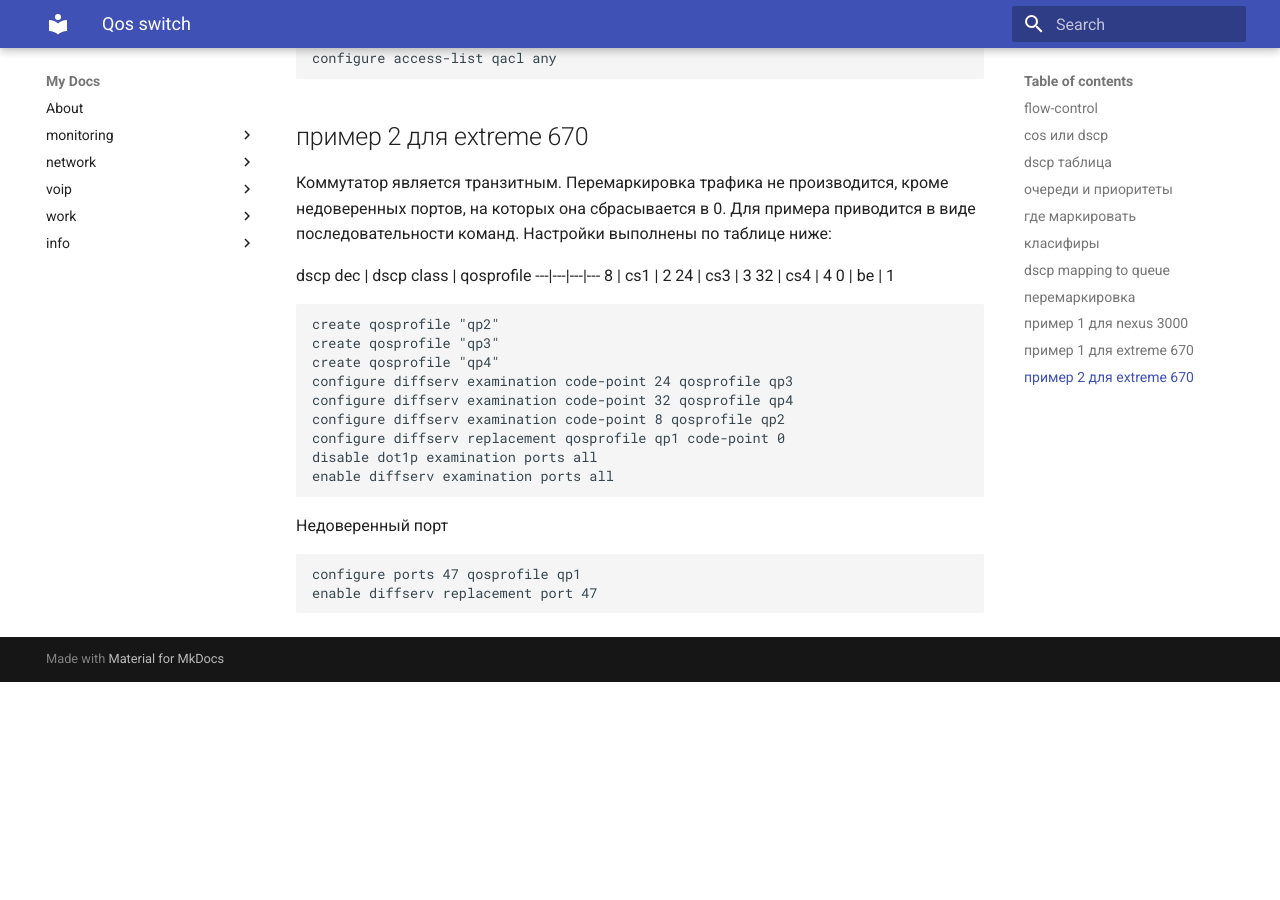
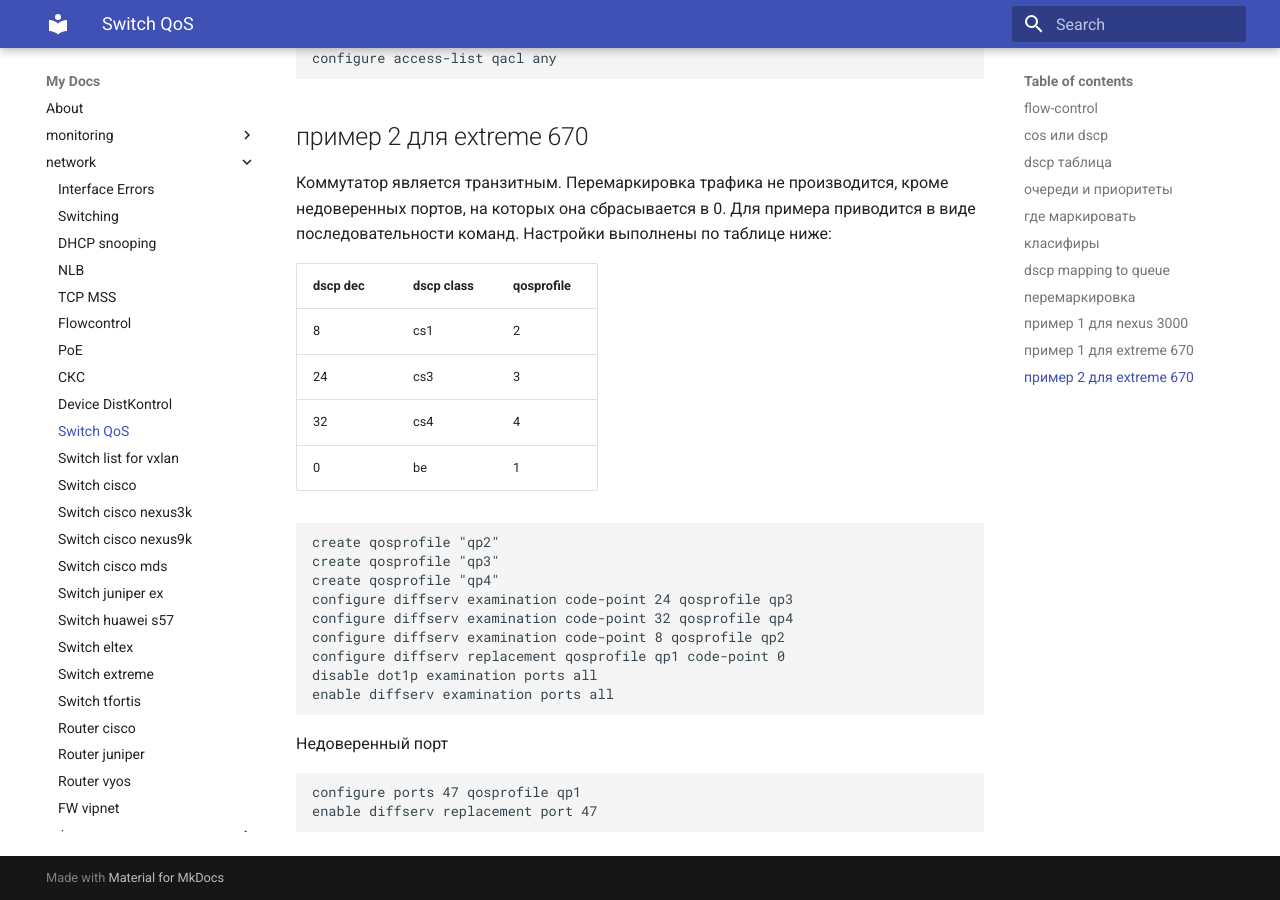
Before and after one commit to v98765/v98765.github.io, an MkDocs documentation site: the page built from docs/network/qos_switch.md, in a window 1280 px wide and 900 px high, scrolled down 14491 px. Built offline with MkDocs 1.6.1 and Material for MkDocs 9.7.7, drawn with Linux system fonts in a browser that asks for light colours; before the commit the page ends 15173 px from its top, so only the background shows below that.

Commit message:
fix typo

```diff
--- a/docs/network/qos_switch.md
+++ b/docs/network/qos_switch.md
@@ -626,7 +626,7 @@ configure access-list qacl any
 Настройки выполнены по таблице ниже:
 
 dscp dec | dscp class | qosprofile
----|---|---|---
+---|---|---
 8 | cs1 | 2
 24 | cs3 | 3
 32 | cs4 | 4
--- a/mkdocs.yml
+++ b/mkdocs.yml
@@ -21,6 +21,7 @@ nav:
         - 'PoE': network/poe.md
         - 'СКС': network/sks.md
         - 'Device DistKontrol': network/distkontrol.md
+        - 'Switch QoS': network/qos_switch.md
         - 'Switch list for vxlan': network/vxlan_sw.md
         - 'Switch cisco': network/cisco_sw.md
         - 'Switch cisco nexus3k': network/nexus3k.md
```
